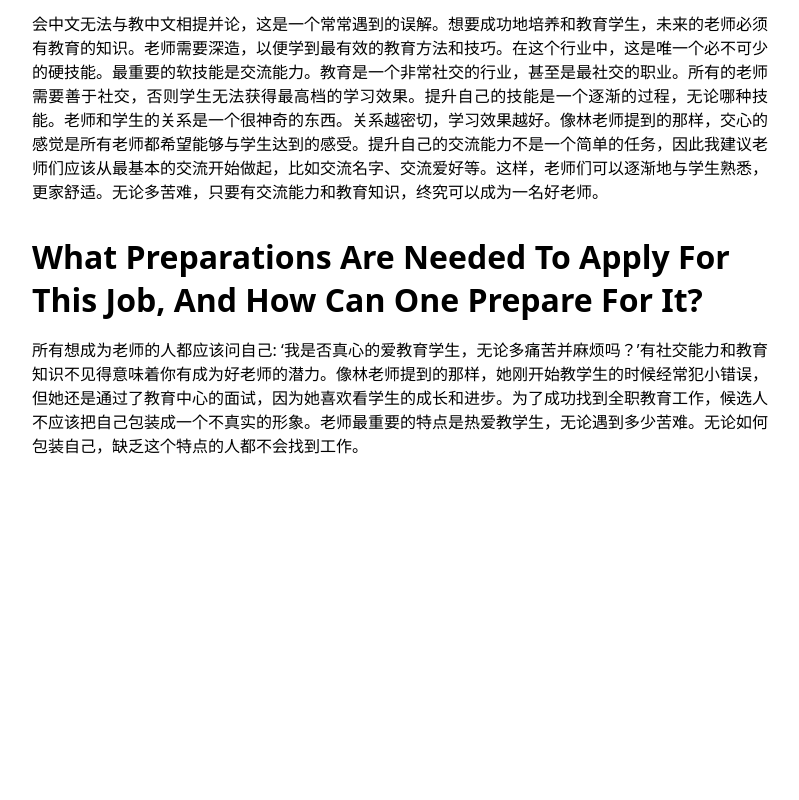
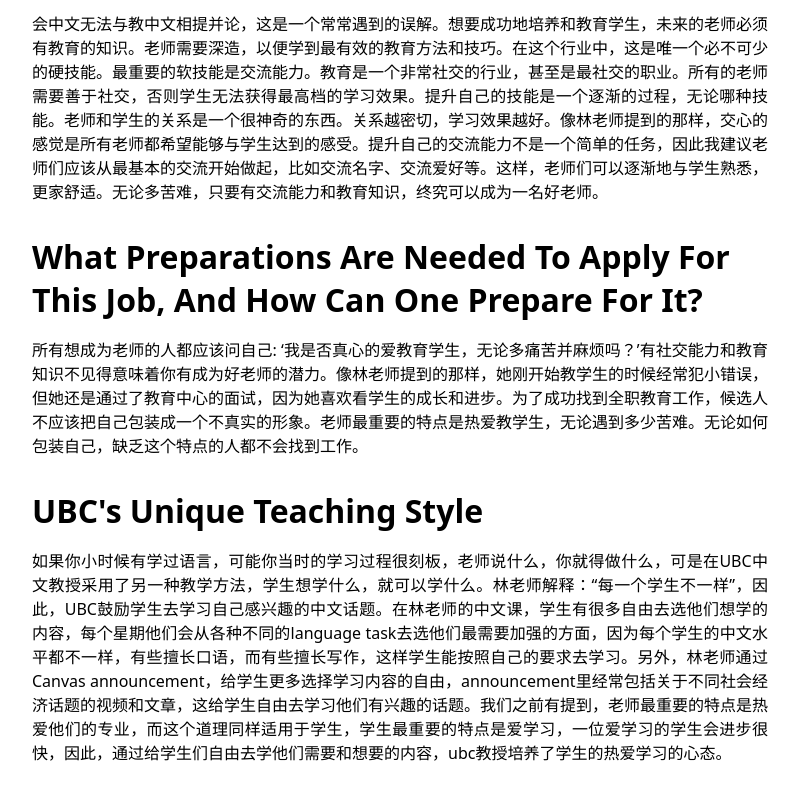
Before and after one commit to b718/chin-341-website, a Next.js app: page / in a window 1280 px wide. Shown: the part 1214-2014 px from the top of the page, without its empty margins (240-1039 px from the left). Before the commit the page ends 1751 px from the top, so only its background shows below. Built offline with nearby package versions, Linux system fonts and the light colour scheme.

Commit message:
Add teaching style section

```diff
--- a/data/text-sections.json
+++ b/data/text-sections.json
@@ -18,5 +18,9 @@
   "preparation-for-job": {
     "title": "What preparations are needed to apply for this job, and how can one prepare for it?",
     "content": "所有想成为老师的人都应该问自己: ‘我是否真心的爱教育学生，无论多痛苦并麻烦吗？’有社交能力和教育知识不见得意味着你有成为好老师的潜力。像林老师提到的那样，她刚开始教学生的时候经常犯小错误，但她还是通过了教育中心的面试，因为她喜欢看学生的成长和进步。为了成功找到全职教育工作，候选人不应该把自己包装成一个不真实的形象。老师最重要的特点是热爱教学生，无论遇到多少苦难。无论如何包装自己，缺乏这个特点的人都不会找到工作。"
+  },
+  "ubc-teaching-style": {
+    "title": "UBC's unique teaching style",
+    "content": "如果你小时候有学过语言，可能你当时的学习过程很刻板，老师说什么，你就得做什么，可是在UBC中文教授采用了另一种教学方法，学生想学什么，就可以学什么。林老师解释：“每一个学生不一样”，因此，UBC鼓励学生去学习自己感兴趣的中文话题。在林老师的中文课，学生有很多自由去选他们想学的内容，每个星期他们会从各种不同的language task去选他们最需要加强的方面，因为每个学生的中文水平都不一样，有些擅长口语，而有些擅长写作，这样学生能按照自己的要求去学习。另外，林老师通过Canvas announcement，给学生更多选择学习内容的自由，announcement里经常包括关于不同社会经济话题的视频和文章，这给学生自由去学习他们有兴趣的话题。我们之前有提到，老师最重要的特点是热爱他们的专业，而这个道理同样适用于学生，学生最重要的特点是爱学习，一位爱学习的学生会进步很快，因此，通过给学生们自由去学他们需要和想要的内容，ubc教授培养了学生的热爱学习的心态。"
   }
 }
--- a/src/app/page.tsx
+++ b/src/app/page.tsx
@@ -61,6 +61,10 @@ export default function Home() {
         title={textdata["preparation-for-job"].title}
         content={textdata["preparation-for-job"].content}
       />
+      <TextSection
+        title={textdata["ubc-teaching-style"].title}
+        content={textdata["ubc-teaching-style"].content}
+      />
     </div>
   );
 }
```
